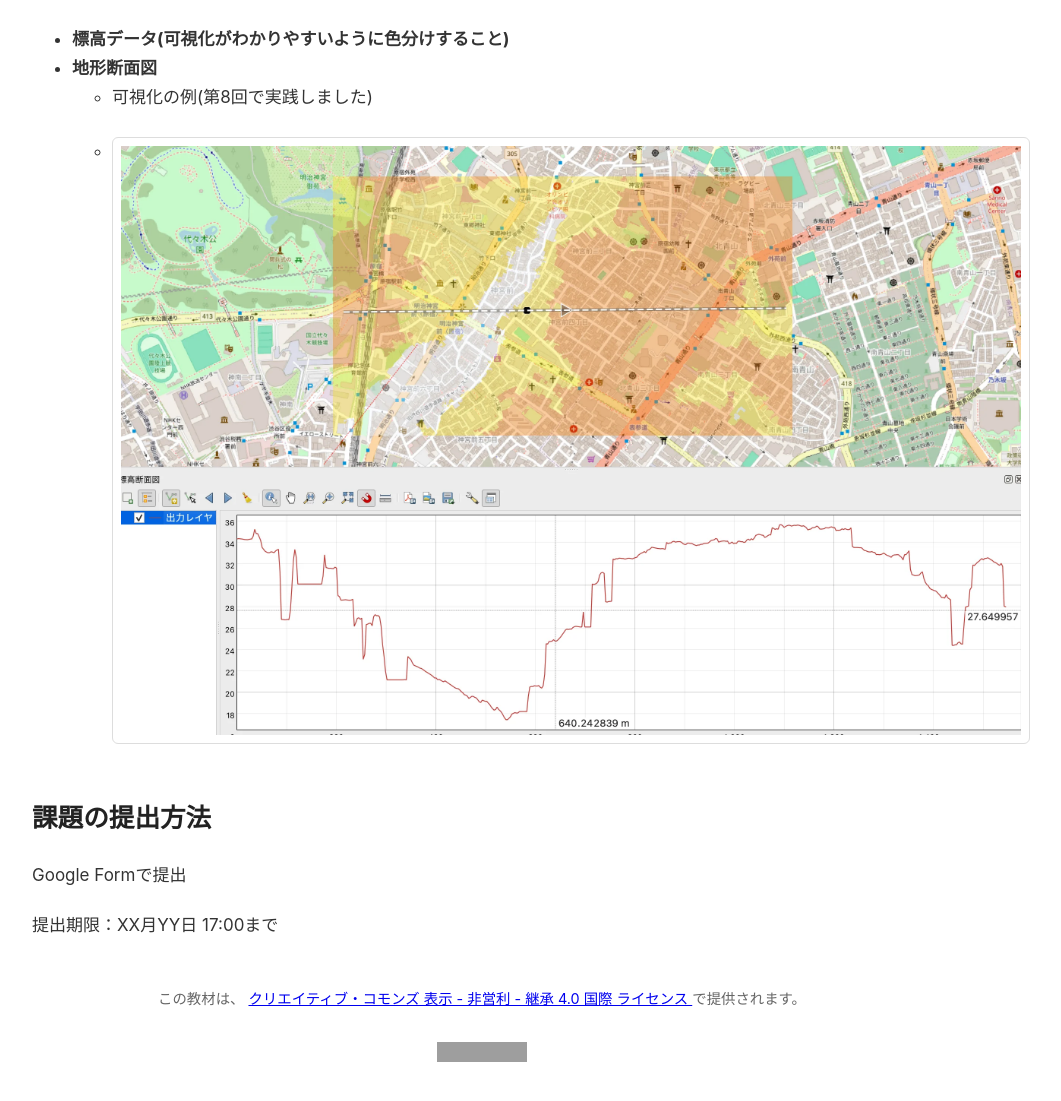
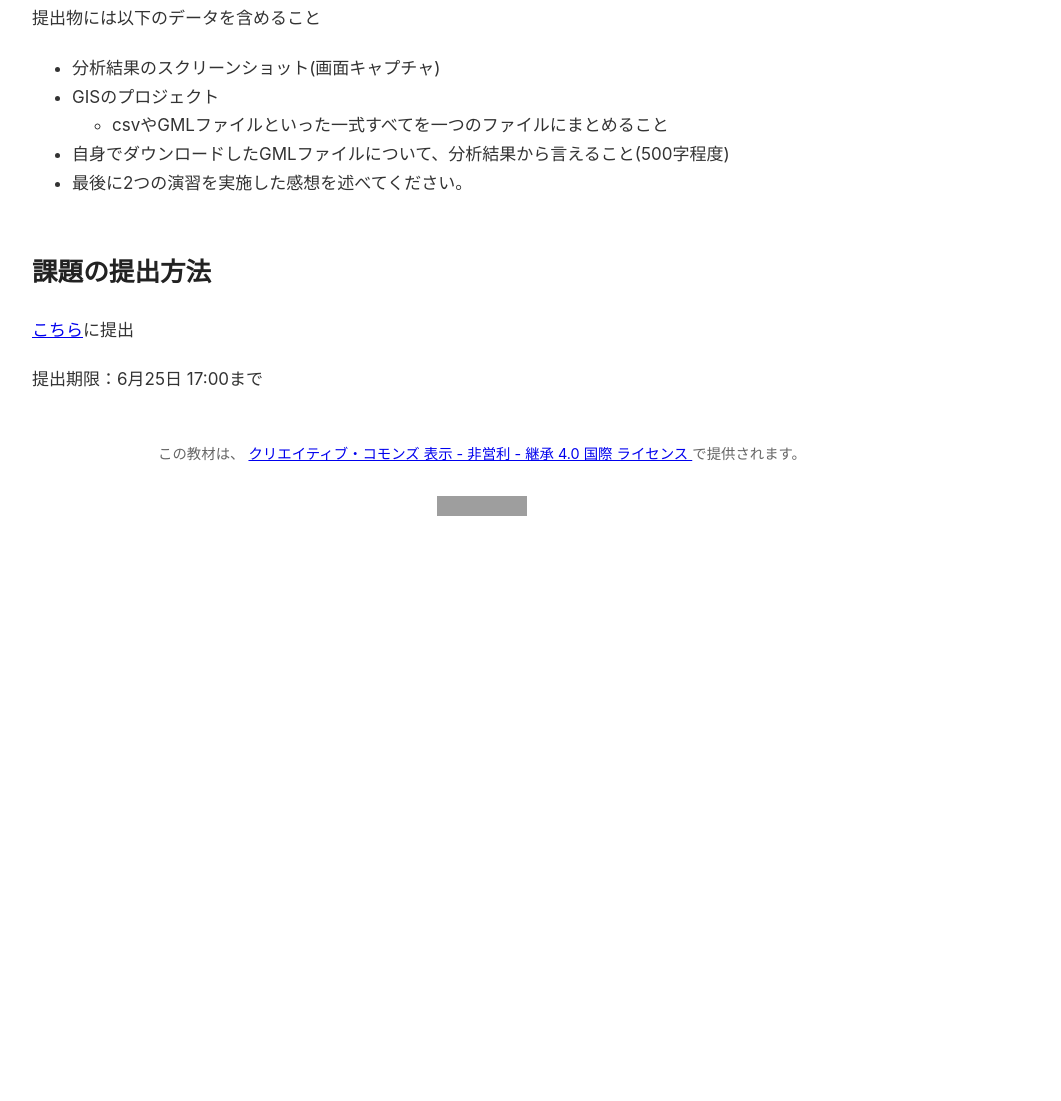
Before and after one commit to MasayaMatsushita/spatiotemporal-analysis, a Jekyll site: the page built from docs/lec/09-spatial-analysis-exercise.md, in a window 1280 px wide and 1400 px high, scrolled down 3639 px. Shown: the part 277-1378 px from the top of the window, without its empty margins (158-1219 px from the left). Built offline with Jekyll 4.4.1, drawn with Linux system fonts in a browser that asks for light colours; our own code applies the rules of GitHub Pages for plain Markdown files; after the commit the page ends 4494 px from its top, so only the background shows below that; some of the changed text lies outside the part shown; grey boxes are pictures that could not be loaded.

Commit message:
課題2の提出様式と場所を追加

```diff
--- a/docs/lec/09-spatial-analysis-exercise.md
+++ b/docs/lec/09-spatial-analysis-exercise.md
@@ -31,12 +31,13 @@
 *ここでは駅近の定義を駅から徒歩5分(約300m)とします。
 お店のポイントデータを追加する方法を下記に示しています。
 
-提出物には以下のデータを含めること
+提出物には以下の用意すること
 
-- お店
+- 分析結果のスクリーンショット(画面キャプチャ)
+- GISのプロジェクト
+  - csvやGMLファイルといった一式すべてを一つのファイルにまとめること
 - お店の住所
-- お店から最寄り駅
-- 分析した結果のスクリーンショット
+- どのようにバッファ分析を実施したか説明(500字程度)
 
 ### 新規ポイントデータの追加方法
 
@@ -68,13 +69,14 @@
 
 提出物には以下のデータを含めること
 
-- **標高データ(可視化がわかりやすいように色分けすること)**
-- **地形断面図**
-  - 可視化の例(第8回で実践しました)
-  - ![picture](../materials/08/figure_12.webp)
+- 分析結果のスクリーンショット(画面キャプチャ)
+- GISのプロジェクト
+  - csvやGMLファイルといった一式すべてを一つのファイルにまとめること
+- 自身でダウンロードしたGMLファイルについて、分析結果から言えること(500字程度)
+- 最後に2つの演習を実施した感想を述べてください。
 
 ## 課題の提出方法
 
-Google Formで提出
+[こちら](https://docs.google.com/forms/d/e/1FAIpQLSfxWe2CTpKXqzNtOPh4Q6VCPPeg_UjfAbh0vk9kQ_9_V-eY9A/viewform?usp=publish-editor)に提出
 
-提出期限：XX月YY日 17:00まで
+提出期限：6月25日 17:00まで
```
